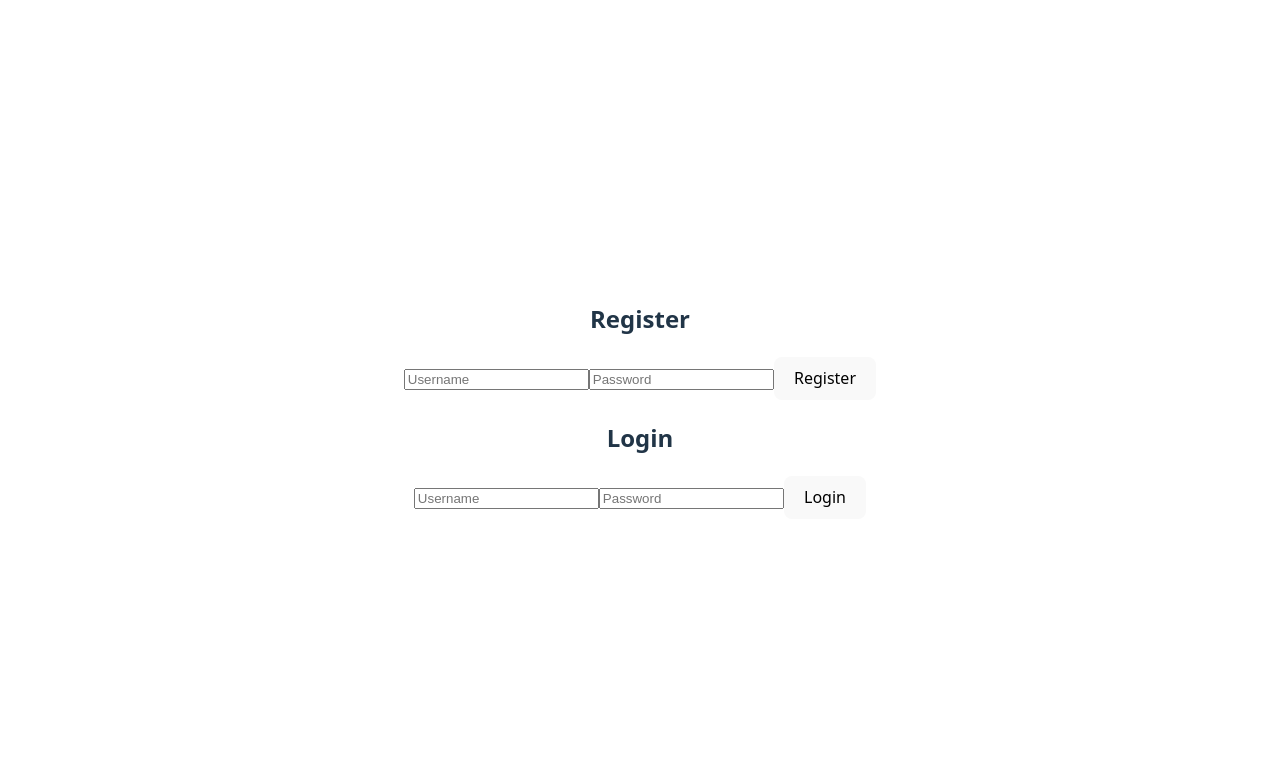
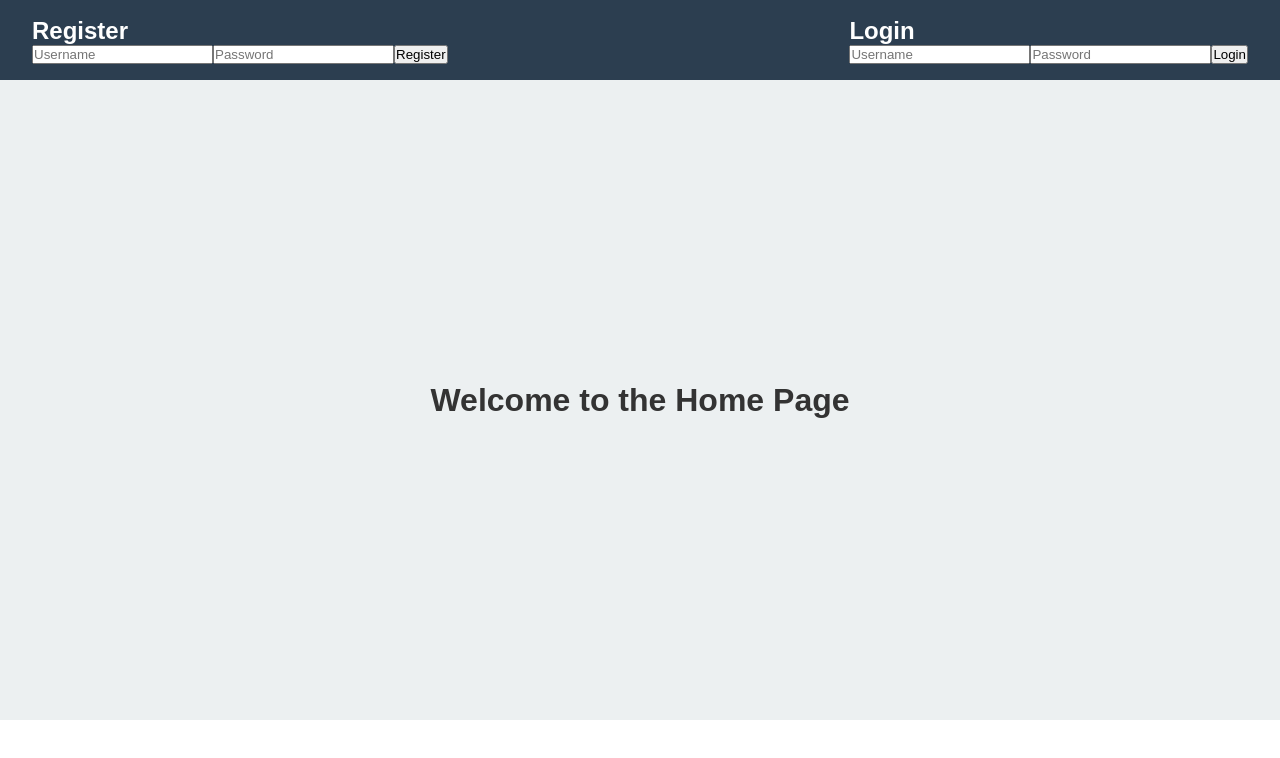
Before and after one commit to anisbaccari/PIDD, a Vue app in the folder frontend/PIDD/: page / in a window 1280 px wide. Shown: the top 758 px of the page. Built offline with nearby package versions, Linux system fonts and the light colour scheme.

Commit message:
page Home

```diff
--- a/frontend/PIDD/src/App.vue
+++ b/frontend/PIDD/src/App.vue
@@ -1,31 +1,21 @@
 <script>
 import RegisterForm from './components/RegisterForm.vue';
 import LoginForm from './components/LoginForm.vue';
-
+import Home from './views/Home.vue';
+import NavBar from './components/NavBar.vue';
 export default {
-  components: { RegisterForm, LoginForm }
+  components: { NavBar,Home }
 };
 </script>
 
 <template>
-  <div>
-    <RegisterForm />
-    <LoginForm />
-  </div>
+    <div>
+      <NavBar />
+      <Home />
+    </div>
 </template>
 
 
 <style scoped>
-.logo {
-  height: 6em;
-  padding: 1.5em;
-  will-change: filter;
-  transition: filter 300ms;
-}
-.logo:hover {
-  filter: drop-shadow(0 0 2em #646cffaa);
-}
-.logo.vue:hover {
-  filter: drop-shadow(0 0 2em #42b883aa);
-}
+
 </style>
--- /dev/null
+++ b/frontend/PIDD/src/assets/styles/Home.css
@@ -0,0 +1,12 @@
+#home {
+  display: flex;
+  justify-content: center;
+  align-items: center;
+  height: 80vh; /* 80% of viewport height */
+  background-color: #ecf0f1;
+}
+
+#home h1 {
+  font-size: 2rem;
+  color: #333;
+}
--- /dev/null
+++ b/frontend/PIDD/src/assets/styles/NavBar.css
@@ -0,0 +1,15 @@
+#navbar {
+  display: flex;
+  justify-content: space-between; /* Space between Register and Login forms */
+  align-items: center;
+  height: 10vh; /* 20% of viewport height */
+  padding: 0 2rem;
+  background-color: #2c3e50;
+  color: white;
+  box-shadow: 0 2px 4px rgba(0,0,0,0.2);
+}
+
+#navbar h1 {
+  margin: 0;
+  font-size: 1.5rem;
+}
--- a/frontend/PIDD/src/components/LoginForm.vue
+++ b/frontend/PIDD/src/components/LoginForm.vue
@@ -28,6 +28,9 @@
             username: this.username,
             password: this.password
           });
+          // Store the token in localStorage
+          console.log('Login successful, token:', res.data.token);
+          localStorage.setItem('token', res.data.token);
           this.message = res.data.message;
         } catch (err) {
           this.message = err.response?.data?.error || 'Login failed';
--- /dev/null
+++ b/frontend/PIDD/src/components/NavBar.vue
@@ -0,0 +1,18 @@
+<script>
+import RegisterForm from './RegisterForm.vue';
+import LoginForm from './LoginForm.vue';
+export default {
+  components: { RegisterForm, LoginForm },
+  name:'NavBar'
+};
+
+
+</script>
+
+<template>
+  <div class="navbar" id="navbar">
+    <RegisterForm />
+    <LoginForm />
+  </div>
+</template>
+<style src="../assets/styles/NavBar.css"></style>
--- a/frontend/PIDD/src/style.css
+++ b/frontend/PIDD/src/style.css
@@ -1,79 +1,11 @@
-:root {
-  font-family: system-ui, Avenir, Helvetica, Arial, sans-serif;
-  line-height: 1.5;
-  font-weight: 400;
-
-  color-scheme: light dark;
-  color: rgba(255, 255, 255, 0.87);
-  background-color: #242424;
-
-  font-synthesis: none;
-  text-rendering: optimizeLegibility;
-  -webkit-font-smoothing: antialiased;
-  -moz-osx-font-smoothing: grayscale;
+/* Reset some browser defaults */
+* {
+  margin: 0;
+  padding: 0;
+  box-sizing: border-box;
 }
 
-a {
-  font-weight: 500;
-  color: #646cff;
-  text-decoration: inherit;
+body, html, #app {
+  height: 100%;
+  font-family: Arial, sans-serif;
 }
-a:hover {
-  color: #535bf2;
-}
-
-body {
-  margin: 0;
-  display: flex;
-  place-items: center;
-  min-width: 320px;
-  min-height: 100vh;
-}
-
-h1 {
-  font-size: 3.2em;
-  line-height: 1.1;
-}
-
-button {
-  border-radius: 8px;
-  border: 1px solid transparent;
-  padding: 0.6em 1.2em;
-  font-size: 1em;
-  font-weight: 500;
-  font-family: inherit;
-  background-color: #1a1a1a;
-  cursor: pointer;
-  transition: border-color 0.25s;
-}
-button:hover {
-  border-color: #646cff;
-}
-button:focus,
-button:focus-visible {
-  outline: 4px auto -webkit-focus-ring-color;
-}
-
-.card {
-  padding: 2em;
-}
-
-#app {
-  max-width: 1280px;
-  margin: 0 auto;
-  padding: 2rem;
-  text-align: center;
-}
-
-@media (prefers-color-scheme: light) {
-  :root {
-    color: #213547;
-    background-color: #ffffff;
-  }
-  a:hover {
-    color: #747bff;
-  }
-  button {
-    background-color: #f9f9f9;
-  }
-}
--- /dev/null
+++ b/frontend/PIDD/src/views/Home.vue
@@ -0,0 +1,11 @@
+<script>
+export default {
+  name: 'Home'
+};
+</script>
+<template>
+  <div class="home" id="home">
+    <h1>Welcome to the Home Page</h1>
+  </div>
+</template>
+<style src="../assets/styles/Home.css" scoped></style>
```
Also changed, not shown: frontend/PIDD/src/assets/styles/LoginForm.css (added), frontend/PIDD/src/assets/styles/RegisterForm.css (added), 1 other file (tests, documents, lock files or other folders).
